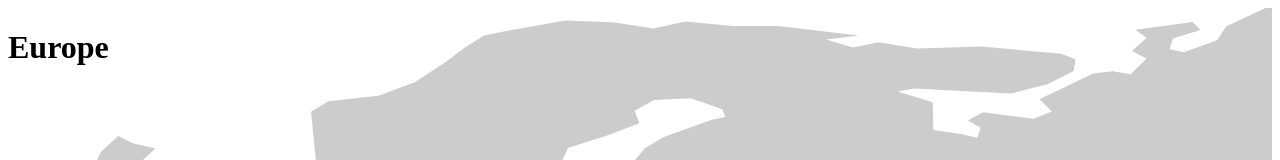
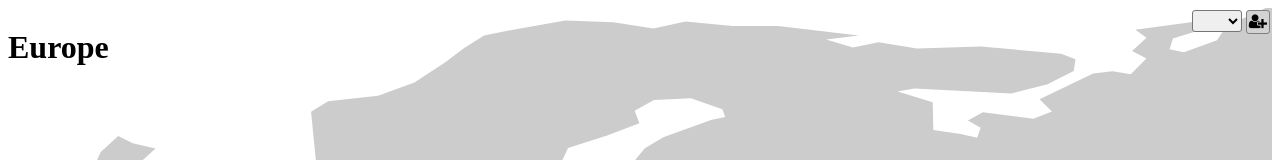
Before and after one commit to lebeker/wmap, an Angular app: page /map in a window 1280 px wide. Shown: the top 160 px of the page. Built offline with nearby package versions, Linux system fonts and the light colour scheme.

Commit message:
populations init

```diff
--- a/angular.json
+++ b/angular.json
@@ -27,7 +27,8 @@
               "src/assets"
             ],
             "styles": [
-              "src/styles.scss"
+              "src/styles.scss",
+              "node_modules/font-awesome/css/font-awesome.css"
             ],
             "scripts": []
           },
--- a/package.json
+++ b/package.json
@@ -21,6 +21,7 @@
     "@angular/router": "~7.1.0",
     "core-js": "^2.5.4",
     "d3": "^5.7.0",
+    "font-awesome": "^4.7.0",
     "rxjs": "~6.3.3",
     "tslib": "^1.9.0",
     "zone.js": "~0.8.26"
--- /dev/null
+++ b/src/app/map/dialog/population.component.html
@@ -0,0 +1,6 @@
+<div *ngIf="visible" class="overlap" (click)="close($event)">
+    <div class="form">
+        Name: <input [(ngModel)]="population.name" />
+        Size: <input [(ngModel)]="population.size" />
+    </div>
+</div>
--- /dev/null
+++ b/src/app/map/dialog/population.component.scss
@@ -0,0 +1,17 @@
+.overlap {
+    position: fixed;
+    left: 0;
+    top: 0;
+    background: rgba(200, 200, 200, 0.8);
+    width: 100%;
+    height: 100%;
+    .form {
+        position: absolute;
+        left: 25%;
+        width: 50%;
+        min-height: 200px;
+        background: white;
+        border-radius: 3px;
+        border: solid 1px gray;
+    }
+}
--- /dev/null
+++ b/src/app/map/dialog/population.component.ts
@@ -0,0 +1,31 @@
+import * as d3 from "d3";
+import {Component, EventEmitter, Input, Output} from "@angular/core";
+import {ActivatedRoute} from "@angular/router";
+import {Population} from "../../models/population";
+
+@Component({
+    selector: "wmap-dialog-population",
+    templateUrl: "./population.component.html",
+    styleUrls: ["./population.component.scss"]
+})
+export class PopulationDialogComponent {
+    @Input()
+    visible = false;
+    @Output()
+    visibleChange = new EventEmitter();
+    @Input()
+    population: Population;
+    @Output()
+    populationChange = new EventEmitter();
+
+    change(event) {
+        this.populationChange.emit(this.population);
+    }
+
+    close(e) {
+        if (e.target.getAttribute("class") !== "overlap") return;
+
+        this.visible = false;
+        this.visibleChange.emit(false);
+    }
+}
--- a/src/app/map/map.component.html
+++ b/src/app/map/map.component.html
@@ -1,4 +1,9 @@
 <div class="container">
     <h1>{{title}}</h1>
+    <div class="toolbox">
+        <select name="population"></select>
+        <div class="button" (click)="createPopulation()"><i class="fa fa-user-plus"></i></div>
+    </div>
     <svg width="100%" height="1200px" (click)="clicked($event)" (mousemove)="mousemove($event)"></svg>
+    <wmap-dialog-population [(population)]="population" [(visible)]="openDlgPopulation"></wmap-dialog-population>
 </div>
--- a/src/app/map/map.component.scss
+++ b/src/app/map/map.component.scss
@@ -9,4 +9,28 @@
         stroke: yellow;
         stroke-width: 1px;
     }
+    .toolbox {
+        z-index: 10000;
+        position: absolute;
+        right: 0;
+        .button {
+            padding: 2px;
+            margin: 2px;
+            float: left;
+            border: solid 1px gray;
+            border-radius: 3px;
+            background: lightgray;
+            cursor: pointer;
+        }
+        .button :hover {
+            background: white;
+        }
+        select {
+            height: 22px;
+            margin: 2px;
+            float: left;
+            border-radius: 3px;
+            min-width: 50px;
+        }
+    }
 }
--- a/src/app/map/map.component.ts
+++ b/src/app/map/map.component.ts
@@ -5,6 +5,7 @@ import {MapService} from "./map.service";
 import {WMap} from "../models/wmap";
 import {Point} from "../models/point";
 import {Polygon} from "../models/polygon";
+import {Population} from "../models/population";
 
 @Component({
     selector: "wmap-map",
@@ -15,8 +16,13 @@ export class MapComponent {
     width;
     height;
     protected _projection;
+
+    populations: Population[] = [];
+    population: Population = new Population();
+    openDlgPopulation = false;
     title: string;
     map: WMap = null;
+    terrains: {[key: string]: Polygon[]} = {};
     constructor(
         private _route: ActivatedRoute,
         private _mapSvc: MapService
@@ -70,17 +76,19 @@ export class MapComponent {
             .append("path")
             .attr("fill", "#ccc")
             .attr("d", geoPath);
+
+        this.terrains = {};
+        for (let path of <HTMLBaseElement[]>g.selectAll("path").nodes()) {
+            let d = path.getAttribute("d");
+            let uid = (new Date).getTime() + "" + Math.random() * 10000;
+            path.setAttribute("uid", uid);
+            console.log("UID created: " + uid);
+            this.terrains[uid] = Polygon.fromPath(d);
+        }
+
     }
 
     clicked(e) {
-        /*
-        d3.selectAll("circle").remove();
-        d3.select("svg").append("circle")
-            .attr("cx", e.offsetX)
-            .attr("cy", e.offsetY)
-            .attr("r", 16)
-            .attr("fill", "green");
-            */
     }
 
     mousemove(e) {
@@ -89,22 +97,14 @@ export class MapComponent {
             console.log(el.tagName);
             return;
         }
+        let uid = el.getAttribute("uid");
 
-        const pts: Point[] = [],
-            d = e.target.getAttribute("d");
+        let terrain = this.terrains[uid];
 
-        const terrain: Polygon[] = Polygon.fromPath(d);
+        d3.select("g.tessellate").remove();
+        d3.select("svg").append("g").attr("class", "tessellate");
 
-        // d3.select(e.target).attr("fill", "red")
-        let tsl: any = d3.select("g.tessellate");
-
-        if (!tsl || !tsl.length) {
-            console.log("Create TeSselLate");
-            d3.select("svg").append("g").attr("class", "tessellate");
-        }
-
-        tsl = d3.select("g.tessellate");
-console.log(tsl);
+        let tsl = d3.select("g.tessellate");
 
         let pe = new Point({x: e.offsetX, y: e.offsetY}),
             tlines = terrain[0].lines.slice(0),
@@ -115,13 +115,13 @@ console.log(tsl);
         tlines = tlines
             .filter(l => l.start.x > 0 && l.start.y > 0 && l.start.x < this.width && l.start.y < this.height)
             .sort((l1, l2) => {
-            return pe.dist(l1.start) + pe.dist(l1.end) - pe.dist(l2.start) - pe.dist(l2.end);
+            return pe.dist(l1.start) + pe.dist(l1.end) - l1.start.dist(l1.end)
+                - pe.dist(l2.start) - pe.dist(l2.end) + l2.start.dist(l2.end);
         });
 
         p0 = tlines[0].start;
         p1 = tlines[0].end;
         data = [pe, p0, p1];
-        console.log(tlines, data, "pe-p0: " + pe.dist(p0));
 
         tsl.selectAll("path").remove();
         tsl.selectAll("circle").remove();
@@ -133,62 +133,16 @@ console.log(tsl);
             .attr("cy", (_d) => _d.y)
             .attr("r", 5)
             .attr("fill", "green");
+    }
 
-        console.log(this._projection);
-//        let iprj = this._projection.inverse();
-//        tsl.append("path");
-        //console.log(pts.slice(0, 2));
-        /*
-        var m = d3.mouse(this);
-        var p = closestPoint(path.node(), m);
-        line.attr("x1", p[0]).attr("y1", p[1]).attr("x2", m[0]).attr("y2", m[1]);
-        circle.attr("cx", p[0]).attr("cy", p[1]);
-        */
+    createPopulation() {
+        let ppl = new Population();
+        this.population = ppl;
+        this.populations.push(ppl);
+        this.editPopulation();
     }
-/*
-    function closestPoint(pathNode, point) {
-        var pathLength = pathNode.getTotalLength();
-        // var pathLength = 2.0 * Math.PI * 100;
-        var precision = 8;
-        var best;
-        var bestLength;
-        var bestDistance = Infinity;
 
-
-        // linear scan for coarse approximation
-        for (var scan, scanLength = 0, scanDistance; scanLength <= pathLength; scanLength += precision) {
-            if ((scanDistance = distance2(scan = pathNode.getPointAtLength(scanLength))) < bestDistance) {
-                best = scan, bestLength = scanLength, bestDistance = scanDistance;
-            }
-        }
-
-        // binary search for precise estimate
-        precision /= 2;
-        while (precision > 0.5) {
-            var before,
-                after,
-                beforeLength,
-                afterLength,
-                beforeDistance,
-                afterDistance;
-            if ((beforeLength = bestLength - precision) >= 0 && (beforeDistance = distance2(before = pathNode.getPointAtLength(beforeLength))) < bestDistance) {
-                best = before, bestLength = beforeLength, bestDistance = beforeDistance;
-            } else if ((afterLength = bestLength + precision) <= pathLength && (afterDistance = distance2(after = pathNode.getPointAtLength(afterLength))) < bestDistance) {
-                best = after, bestLength = afterLength, bestDistance = afterDistance;
-            } else {
-                precision /= 2;
-            }
-        }
-
-        best = [best.x, best.y];
-        best.distance = Math.sqrt(bestDistance);
-        return best;
-
-        function distance2(p) {
-            var dx = p.x - point[0],
-                dy = p.y - point[1];
-            return dx * dx + dy * dy;
-        }
+    editPopulation() {
+        this.openDlgPopulation = true;
     }
-*/
 }
--- a/src/app/models/line.ts
+++ b/src/app/models/line.ts
@@ -36,8 +36,6 @@ export class Line extends Model {
                         end: p2pt(p[1])
                     }));
                     p0 = p2pt(p[1]);
-//                    if (Number.isNaN(p0.x))
-                        console.log("NAN? :", p0);
                     break;
                 case "V":
                     p[1][1] = p[1][0];
@@ -58,6 +56,12 @@ export class Line extends Model {
                     }));
                     break;
                 case "Z":
+                    lines.push(new Line({
+                        start: new Point(p0),
+                        end: new Point(lines[0].start)
+                    }));
+                    console.log("l0: ", lines[0]);
+                    console.log("lz: ", lines[lines.length - 1]);
                     break;
                 default:
                     throw new Error("Not Supported(yet) operation (SQTA) ~ " + p[0]);
```
Also changed, not shown: src/app/app.module.ts (+6 -2 lines), 1 other file (tests, documents, lock files or other folders).
